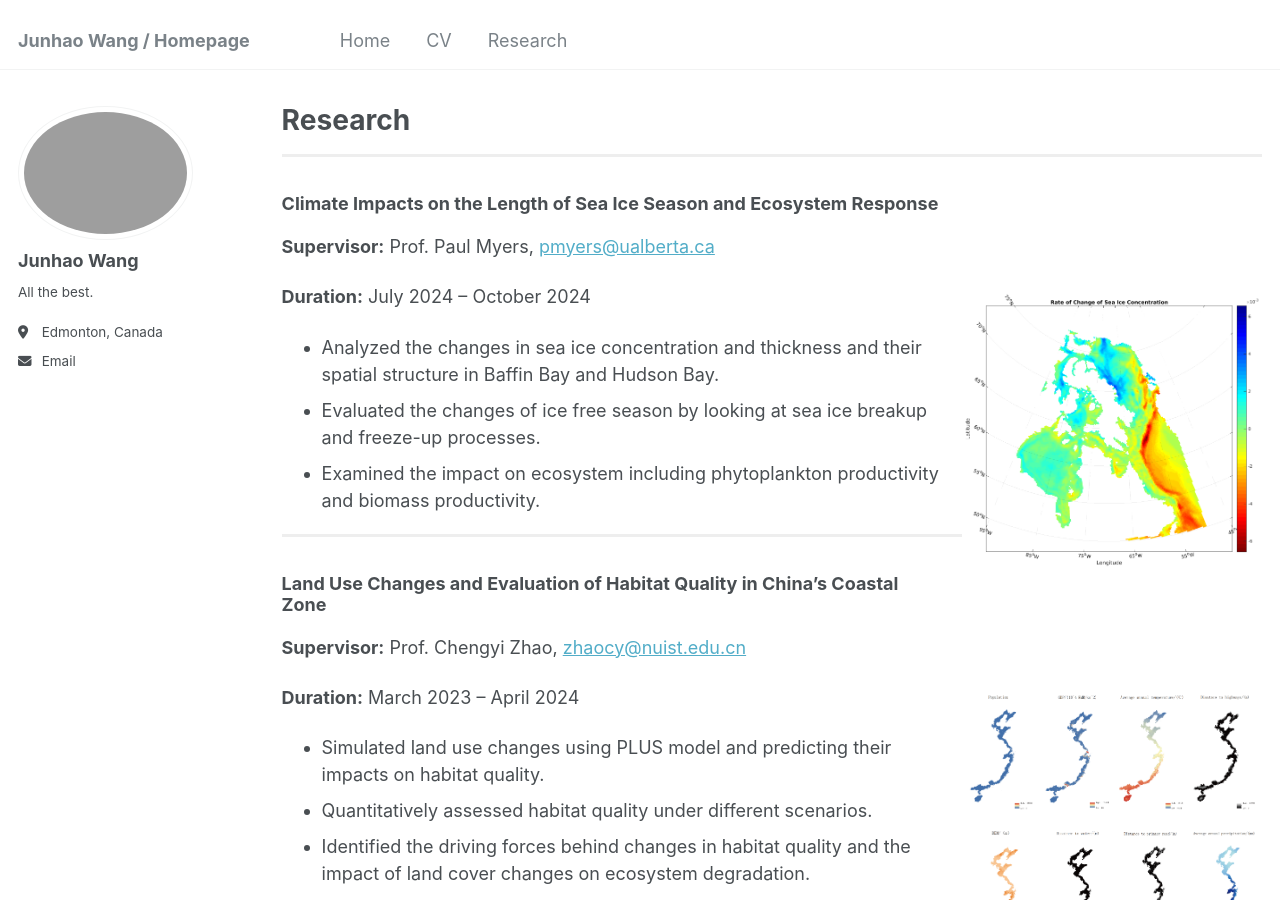
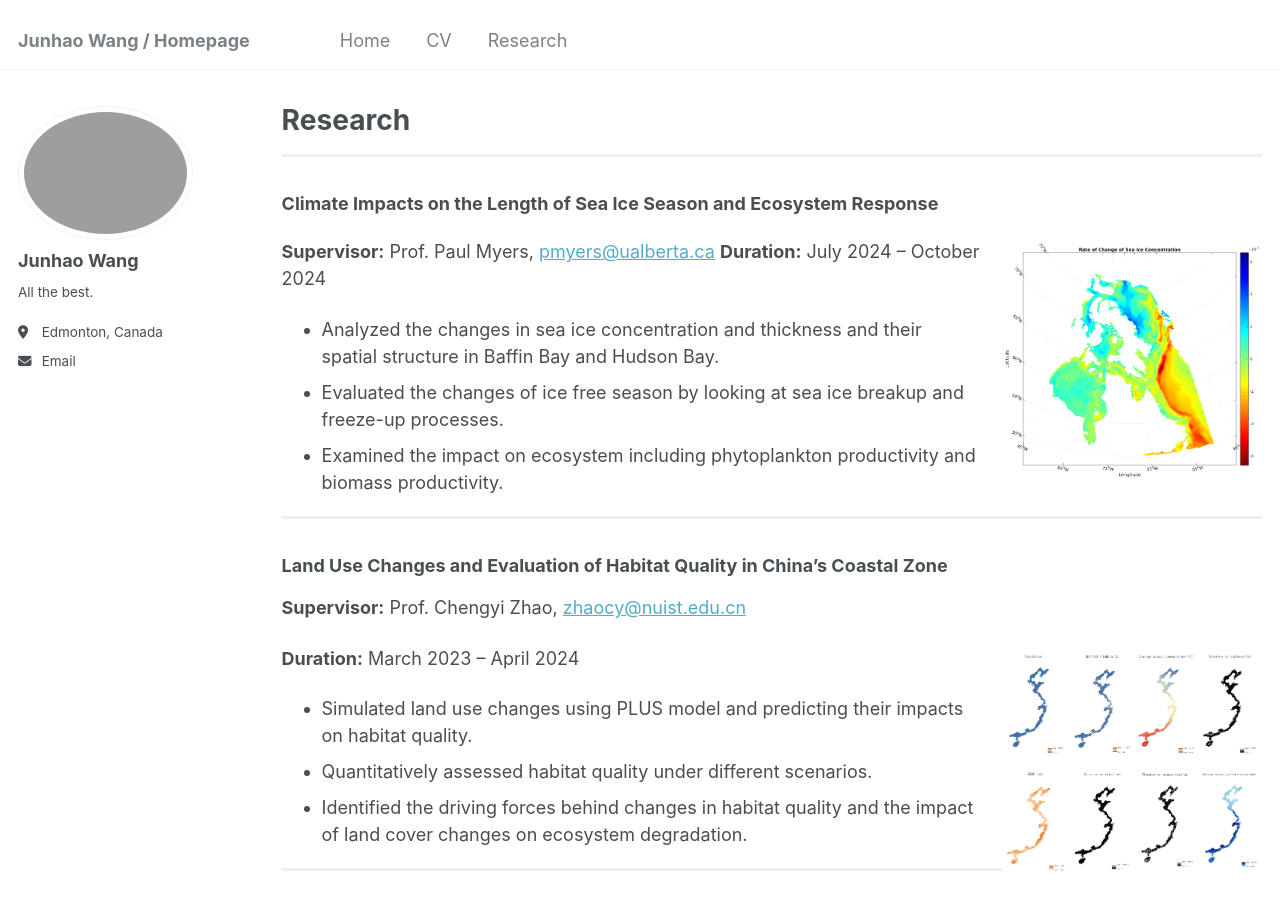
Before and after one commit to sigmundw/sigmundw.github.io, a Jekyll site: the page built from _pages/research.md, in a window 1280 px wide and 900 px high. Built offline with Jekyll 4.4.1, drawn with Linux system fonts in a browser that asks for light colours.

Commit message:
Update research.md

```diff
--- a/_pages/research.md
+++ b/_pages/research.md
@@ -11,10 +11,11 @@ redirect_from:
 <div style="border-top: 3px solid #eee; margin: 20px 0;"></div>
 
 ### Climate Impacts on the Length of Sea Ice Season and Ecosystem Response
+<img src="https://sigmundw.github.io/images/IC_change.png" alt="IC Image" width="260" align="right" style="margin-left: 20px;"/>
+
 **Supervisor:** Prof. Paul Myers, [pmyers@ualberta.ca](mailto:pmyers@ualberta.ca)
+**Duration:** July 2024 – October 2024
 
-**Duration:** July 2024 – October 2024
-<img src="https://sigmundw.github.io/images/IC_change.png" alt="IC Image" width="300" align="right" style="margin-left: 20px;"/>
 - Analyzed the changes in sea ice concentration and thickness and their spatial structure in Baffin Bay and Hudson Bay.
 - Evaluated the changes of ice free season by looking at sea ice breakup and freeze-up processes.
 - Examined the impact on ecosystem including phytoplankton productivity and biomass productivity.
@@ -25,7 +26,7 @@ redirect_from:
 **Supervisor:** Prof. Chengyi Zhao, [zhaocy@nuist.edu.cn](mailto:zhaocy@nuist.edu.cn)
 
 **Duration:** March 2023 – April 2024
-<img src="https://sigmundw.github.io/images/coast.png" alt="Coast Image" width="300" align="right" style="margin-left: 20px;"/>
+<img src="https://sigmundw.github.io/images/coast.png" alt="Coast Image" width="260" align="right" style="margin-left: 20px;"/>
 - Simulated land use changes using PLUS model and predicting their impacts on habitat quality.
 - Quantitatively assessed habitat quality under different scenarios.
 - Identified the driving forces behind changes in habitat quality and the impact of land cover changes on ecosystem degradation.
@@ -36,7 +37,7 @@ redirect_from:
 **Supervisor:** Prof. Buda Su, [subd@nuist.edu.cn](mailto:subd@nuist.edu.cn)
 
 **Duration:** September 2022 – February 2024
-<img src="https://sigmundw.github.io/images/cuntan.png" alt="Cuntan Image" width="300" align="right" style="margin-left: 20px;"/>
+<img src="https://sigmundw.github.io/images/cuntan.png" alt="Cuntan Image" width="260" align="right" style="margin-left: 20px;"/>
 - Constructed a Random Forest model using temperature and precipitation under different scenarios to predict runoff patterns.
 - Evaluated the anthropogenic climate change on runoff by comparing discharge under “anthropogenic + natural” forcing and the discharge under “natural” forcing.
 - Identified the shifts in annual, monthly and extreme discharge patterns.
```
